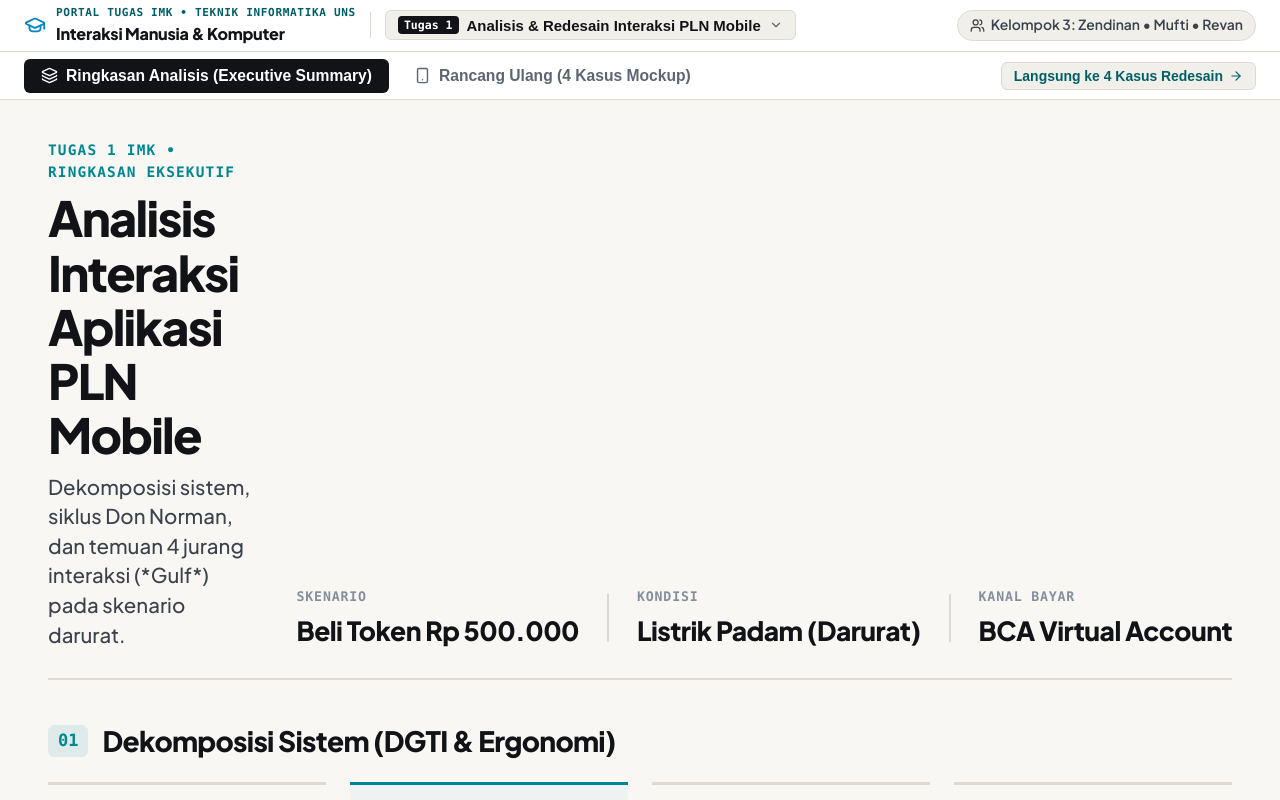
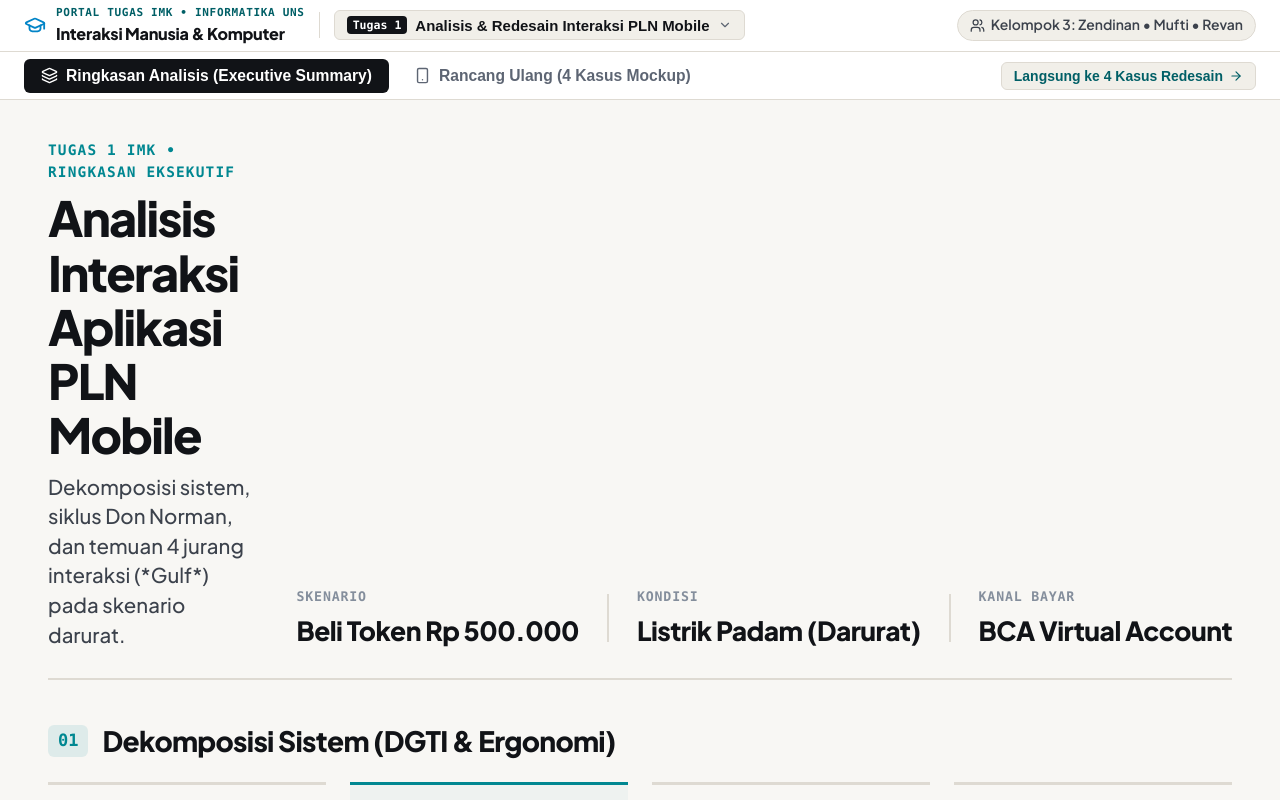
Before and after one commit to fritzuu/Wireframing-IMK, a React (Vite) app in the folder web-interaktif-imk/: page / in a window 1280 px wide. Built offline with nearby package versions, Linux system fonts and the light colour scheme.

Commit message:
fix(copy): update prodi name from Teknik Informatika to Informatika UNS

```diff
--- a/web-interaktif-imk/src/App.jsx
+++ b/web-interaktif-imk/src/App.jsx
@@ -28,7 +28,7 @@
           <div className="portal-brand-block">
             <GraduationCap size={22} className="text-teal" />
             <div className="brand-text-stack">
-              <span className="brand-meta">PORTAL TUGAS IMK • TEKNIK INFORMATIKA UNS</span>
+              <span className="brand-meta">PORTAL TUGAS IMK • INFORMATIKA UNS</span>
               <span className="brand-title">Interaksi Manusia & Komputer</span>
             </div>
           </div>
--- a/web-interaktif-imk/src/components/chapters/ChapterDokumenPDF.jsx
+++ b/web-interaktif-imk/src/components/chapters/ChapterDokumenPDF.jsx
@@ -17,7 +17,7 @@
       {/* Document Meta Header */}
       <div className="pdf-doc-paper">
         <div className="pdf-doc-header">
-          <div className="pdf-uni-tag">UNIVERSITAS SEBELAS MARET • TEKNIK INFORMATIKA</div>
+          <div className="pdf-uni-tag">UNIVERSITAS SEBELAS MARET • INFORMATIKA</div>
           <h1 className="pdf-main-title">Analisis & Redesain Interaksi: PLN Mobile</h1>
           <p className="pdf-case-sub">Studi Kasus: Pembelian Token Listrik Prabayar (Menu + Form Fill)</p>
 
--- a/web-interaktif-imk/src/components/slides/SlideDokumenPaper.jsx
+++ b/web-interaktif-imk/src/components/slides/SlideDokumenPaper.jsx
@@ -84,7 +84,7 @@
         <div className="full-transcript-sheet">
           <div className="sheet-header">
             <h3 className="sheet-title">Transkrip Naskah Laporan Asli (PDF 7 Halaman)</h3>
-            <span className="sheet-sub">S1 Informatika - Fakultas MIPA Universitas Sebelas Maret</span>
+            <span className="sheet-sub">Program Studi S1 Informatika - Universitas Sebelas Maret</span>
           </div>
 
           <div className="sheet-body">
```
